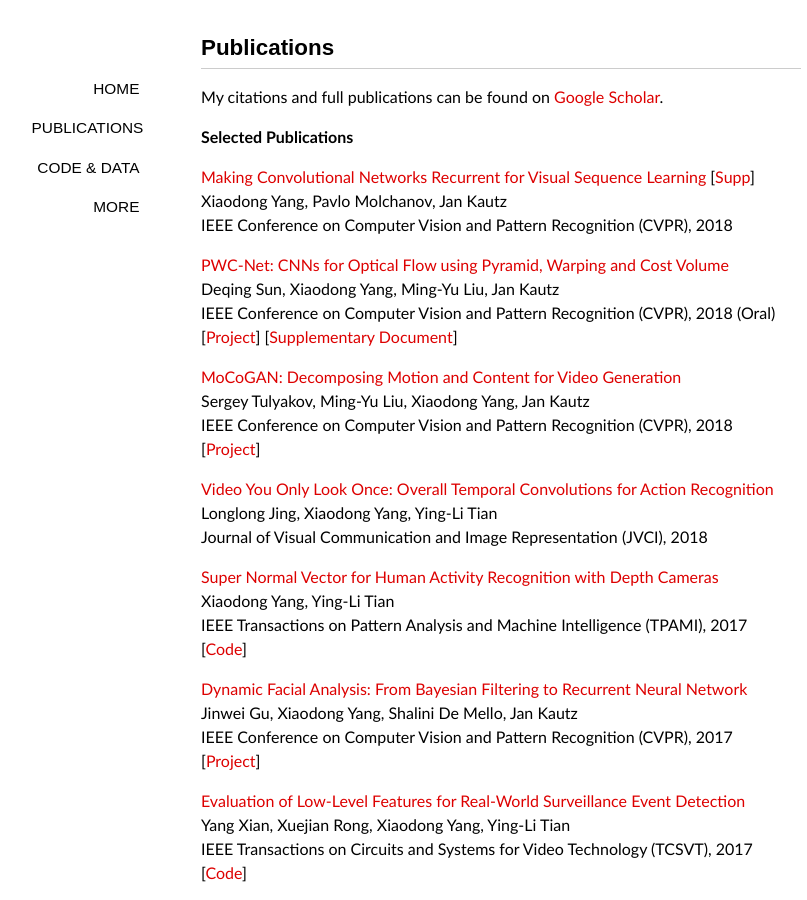
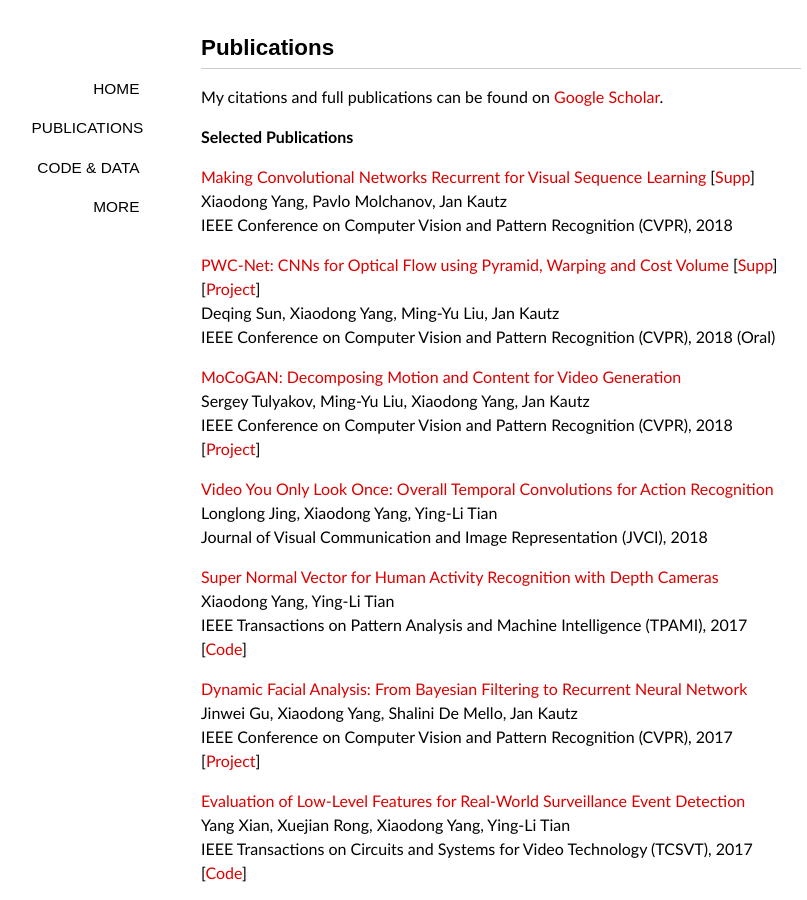
Before and after one commit to xiaodongyang/xiaodongyang.github.io, a Jekyll site: the page built from publications/index.md, in a window 1280 px wide and 900 px high. Shown: the whole window, without its empty margins (139-946 px from the left). Built offline with Jekyll 4.4.1, drawn with Linux system fonts in a browser that asks for light colours; some web fonts are replaced.

Commit message:
Update index.md

```diff
--- a/publications/index.md
+++ b/publications/index.md
@@ -13,10 +13,9 @@ My citations and full publications can be found on [Google Scholar](http://schol
 Xiaodong Yang, Pavlo Molchanov, Jan Kautz
 IEEE Conference on Computer Vision and Pattern Recognition (CVPR), 2018
 
-[PWC-Net: CNNs for Optical Flow using Pyramid, Warping and Cost Volume](/publications/papers/pwc-cvpr18.pdf)
+[PWC-Net: CNNs for Optical Flow using Pyramid, Warping and Cost Volume](/publications/papers/pwc-cvpr18.pdf) [[Supp](/publications/papers/pwc-supp-cvpr18.pdf)] [[Project](http://research.nvidia.com/publication/2018-02_PWC-Net%3A-CNNs-for)]
 Deqing Sun, Xiaodong Yang, Ming-Yu Liu, Jan Kautz
 IEEE Conference on Computer Vision and Pattern Recognition (CVPR), 2018 (Oral)
-[[Project](http://research.nvidia.com/publication/2018-02_PWC-Net%3A-CNNs-for)] [[Supplementary Document](/publications/papers/pwc-supp-cvpr18.pdf)]
 
 [MoCoGAN: Decomposing Motion and Content for Video Generation](/publications/papers/mocogan-cvpr18.pdf)
 Sergey Tulyakov, Ming-Yu Liu, Xiaodong Yang, Jan Kautz
```
